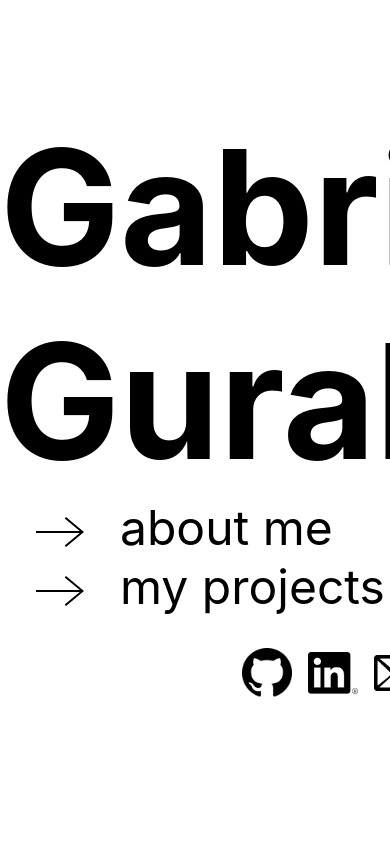
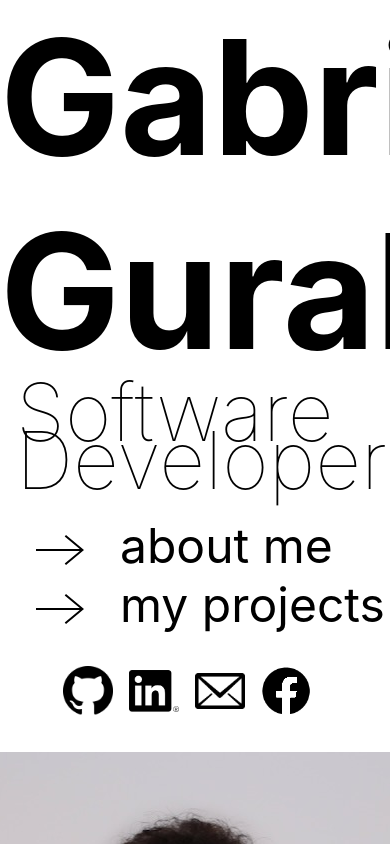
Before and after one commit to gnguralnick/gnguralnick.github.io, a React (Create React App) app: page / in a window 390 px wide. Built offline with nearby package versions, Linux system fonts and the light colour scheme.

Commit message:
feat: add subtitle and improve responsivity

```diff
--- a/src/pages/Home/Home.jsx
+++ b/src/pages/Home/Home.jsx
@@ -12,6 +12,7 @@ const Home = () => {
     return <section className={'scroll-page ' + Styles['home']} id='home'>
         <div className={Styles['content']}>
             <h1>Gabriel Guralnick</h1>
+            <h2>Software Developer</h2>
             <LinkList className={Styles['links']}>
                 <RelativeLink targetID='about'>about me</RelativeLink>
                 <RelativeLink targetID='projects'>my projects</RelativeLink>
--- a/src/pages/Home/Home.module.scss
+++ b/src/pages/Home/Home.module.scss
@@ -12,9 +12,24 @@
         justify-content: space-between;
         flex-direction: column;
 
+        h1, h2 {
+            margin: 0;
+
+            &:hover {
+                cursor: default;
+            }
+        }
+
         h1 {
             font-size: 10rem;
-            margin: 0;
+        }
+
+        h2 {
+            font-size: 5rem;
+            font-weight: lighter;
+            margin-left: 1rem;
+            margin-bottom: 2rem;
+            line-height: 3rem;
         }
 
         .links {
@@ -48,5 +63,12 @@
     .profile {
         width: 50%;
         margin: auto;
+
+        display: flex;
+        justify-content: center;
+    }
+
+    @media screen and (max-width: 1330px) {
+        flex-direction: column;
     }
 }
--- a/src/styles/global.scss
+++ b/src/styles/global.scss
@@ -15,4 +15,10 @@ html, body {
         scroll-snap-align: start;
     }
 
+    @media screen and (max-width: 1330px) {
+        .scroll-page {
+            height: fit-content;
+        }
+    }
+
 }
```
